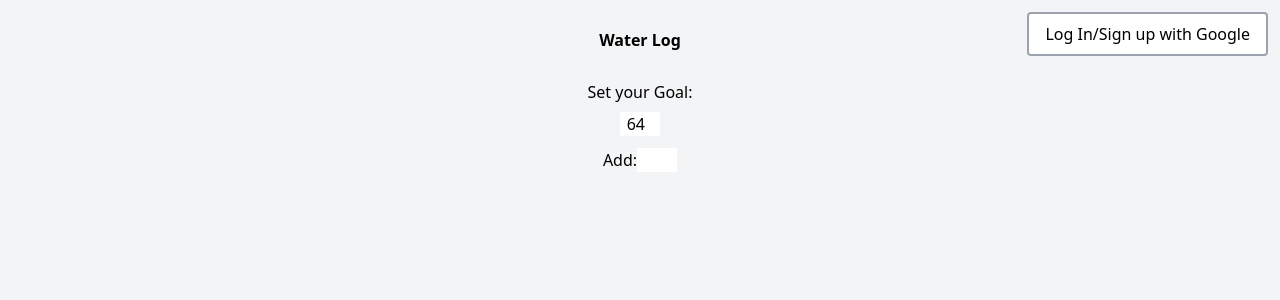
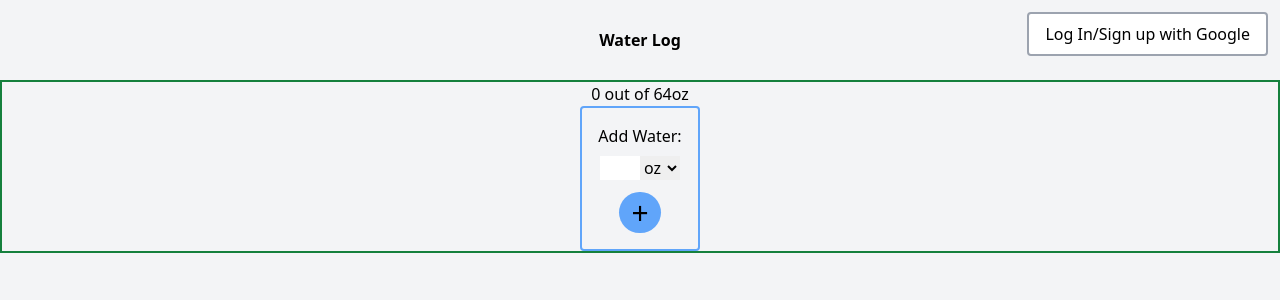
Before and after one commit to GinaLeeAlfy/water_log, a React (Vite) app: page /callback in a window 1280 px wide. Shown: the top 300 px of the page. Built offline with nearby package versions, Linux system fonts and the light colour scheme; no server answers.

Commit message:
adding variables and playing with style

```diff
--- a/src/Logger.jsx
+++ b/src/Logger.jsx
@@ -1,24 +1,52 @@
+import { useState } from "react";
 import NavBar from "./components/NavBar";
 
 const Logger = () => {
+  const [consumed, setConsumed] = useState(0);
+  const [goal, setGoal] = useState(64);
+  const [isMetricUnits, setIsMetricUnits] = useState(false);
+
   return (
-    <div>
+    <div className="flex flex-col items-center">
       <NavBar />
-      <section className="flex flex-col items-center text-center">
-        <form className="w-fit space-y-3">
+      <section className="container flex flex-col items-center border-2 border-green-700 text-center">
+        <h2>
+          {consumed}
+          {" out of "} {goal}
+          {!isMetricUnits ? "oz" : "mL"}
+        </h2>
+        <form className="w-fit space-y-3 rounded border-2 border-blue-400 p-4">
+          {/* <fieldset className="flex flex-col items-center gap-2">
+            <label htmlFor="goal">Set your Goal:</label>
+            <div>
+              <input
+                type="number"
+                id="goal"
+                defaultValue={goal}
+                className="w-10 text-end"
+              />
+              <select name="goal-measurement" id="goal-measurement">
+                <option value="oz">oz</option>
+                <option value="ml">ml</option>
+              </select>
+            </div>
+          </fieldset> */}
           <fieldset className="flex flex-col items-center gap-2">
-            <label htmlFor="goal">Set your Goal:</label>
-            <input
-              type="number"
-              id="goal"
-              defaultValue="64"
-              className="w-10 text-end"
-            />
+            <label htmlFor="drank">Add Water:</label>
+            <div>
+              <input type="number" id="drank" className="w-10 text-end" />
+              <select name="add-measurement" id="add-measurement">
+                <option value="oz">oz</option>
+                <option value="ml">ml</option>
+              </select>
+            </div>
           </fieldset>
-          <fieldset>
-            <label htmlFor="drank">Add:</label>
-            <input type="number" id="drank" className="w-10 text-end" />
-          </fieldset>
+          <input
+            type="submit"
+            value="+"
+            id="submit"
+            className="aspect-square cursor-pointer  rounded-full bg-blue-400 px-3 text-3xl"
+          />
         </form>
       </section>
     </div>
--- a/src/components/NavBar.jsx
+++ b/src/components/NavBar.jsx
@@ -6,7 +6,7 @@ const NavBar = () => {
   const { isAuthenticated } = useAuth0();
 
   return (
-    <nav className="flex flex-col items-center justify-center gap-2 px-1 py-1 sm:flex sm:py-7">
+    <nav className="flex w-full flex-col items-center justify-center gap-2 px-1 py-1 sm:flex sm:py-7">
       {!isAuthenticated ? <LoginButton /> : <LogoutButton />}
 
       <h1 className=" font-bold ">Water Log</h1>
```
